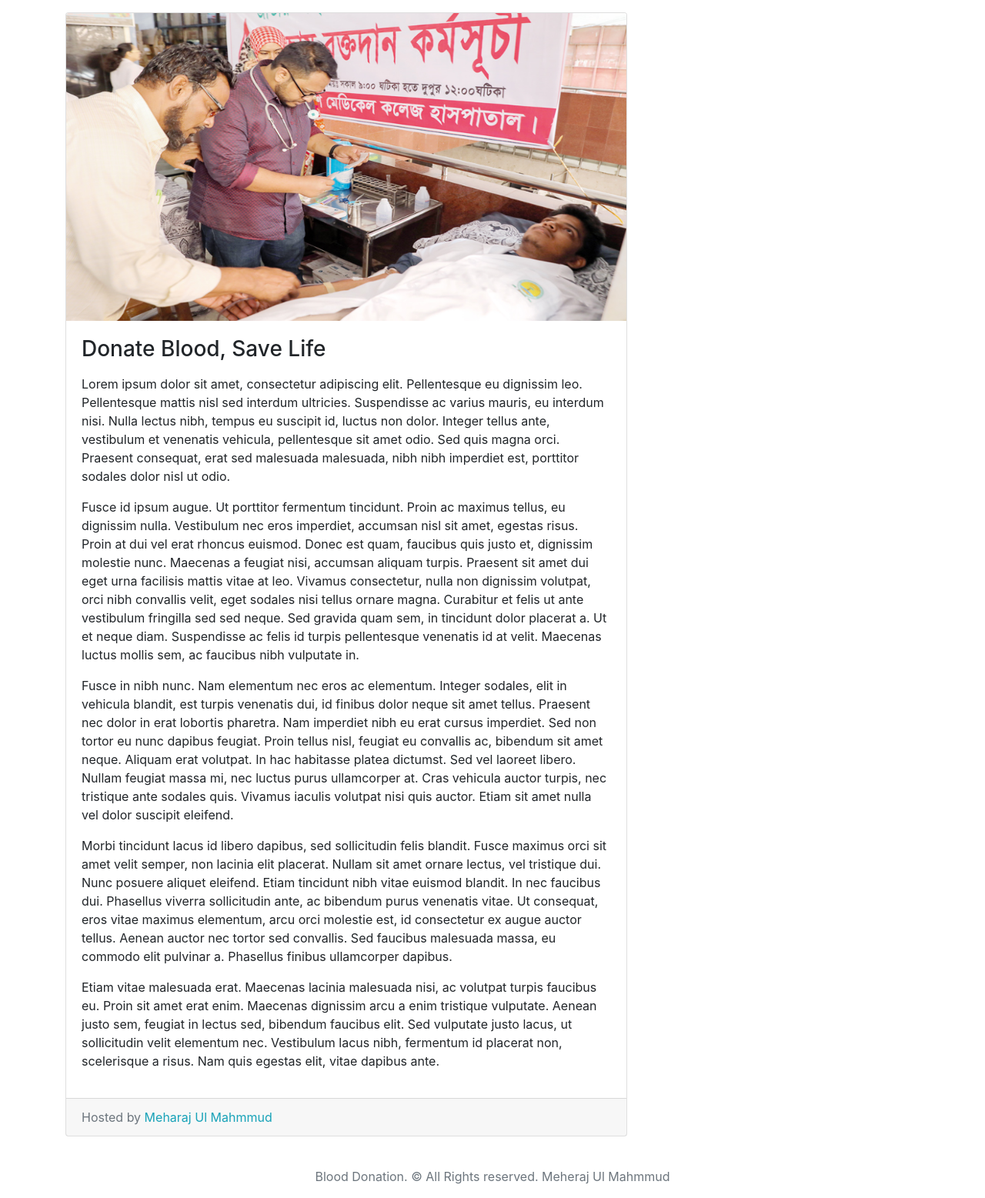
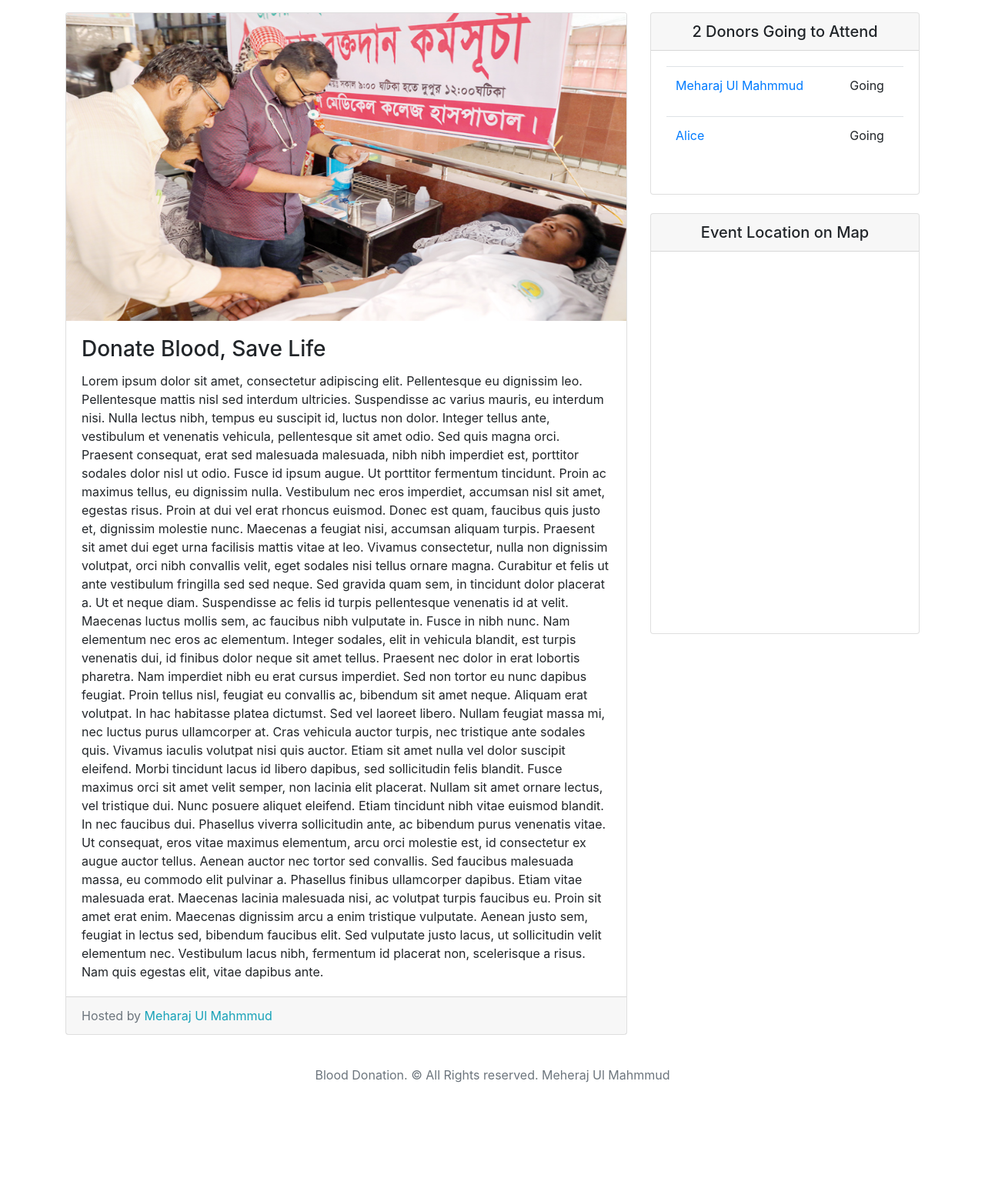
Before and after one commit to superior-prog/Blood-Donation, a Django app: template event/templates/event/event_detail.html in a window 1280 px wide. Shown: the part 56-1613 px from the top of the page at 77% size. After the commit the page ends 1463 px from the top, so only its background shows below. Run offline with Django 3.2, Linux system fonts and the light colour scheme; the template is opened without the code that fills it: values that come from a table or form of the project are taken from there, others are empty; a user stored in the database is signed in; data comes from the database, SQL or seed files in the repository; parts of the project's set-up code (start-up, migrations or seed data) failed here and were passed over; some libraries are stand-ins or nearby versions.

Commit message:
Update event_detail.html

```diff
--- a/event/templates/event/event_detail.html
+++ b/event/templates/event/event_detail.html
@@ -11,10 +11,10 @@
         <div class="card-body">
             <h3 class="card-title">{{ event.name }}</h3>
             {% if request.user == event.host %}
-           <a class="btn btn-outline-info" href="{% url 'edit-event' event.id %}">Edit</a>
-            <a class="btn btn-outline-danger" href="{% url 'delete-event' event.id %}">Delete</a>
+            <a class="btn btn-outline-info" href="{% url 'edit-event' event.id %}">Edit Event</a>
+            <a class="btn btn-outline-danger" href="{% url 'delete-event' event.id %}">Delete Event</a>
             {% endif %}
-            <p class="card-text">{{ event.description|linebreaks }}</p>
+            <p class="card-text">{{ event.description|safe }}</p>
         </div>
         <div class="card-footer text-muted">
             Hosted by <span class="text-info mr-2">{{ event.host.name }}</span>
@@ -26,26 +26,89 @@
 </div>
 
 
-{% if request.user == event.host %}
 <!-- Sidebar Widgets Column -->
 <div class="col-md-4 mt-4">
     <!-- Side Widget -->
+
     <div class="card">
-        <h5 class="card-header text-center">Invite People</h5>
+        <h5 class="card-header text-center">{{ profiles.count }} Donor{{ profiles.count|pluralize }} Going to
+            Attend</h5>
         <div class="card-body">
             <table class="table table-hover">
 
                 {% for profile in profiles %}
                 <tr>
-                    <td><a href="{% url 'profile' profile.user.id %}" class="card-link">{{ profile.user.name }}</a></td>
-                    <td>{{ profile.blood_group }}</td>
+                    <td>
+                        <a href="{% url 'profile' profile.user.id %}" class="card-link">{{ profile.user.name }}</a>
+                    </td>
+                    <td>
+                        <p>Going</p>
+                    </td>
                 </tr>
                 {% endfor %}
 
             </table>
         </div>
     </div>
+
+
+    {% if request.user == event.host %}
+    <div class="card mt-4">
+        <h5 class="card-header text-center">Invited People</h5>
+        <div class="card-body">
+            <table class="table table-hover">
+
+                {% for person in invited_people %}
+                <tr>
+                    <td>
+                        <a href="{% url 'profile' person.id %}" class="card-link">{{ person.name }}</a>
+                    </td>
+                    <td>
+                        <form method="GET">
+                            <input name="dltPersonID" value="{{ person.id }}" hidden>
+                            <input class="btn btn-outline-danger btn-md" type="submit" name="dltInvite"
+                                   value="Delete Invitation"/>
+                        </form>
+                    </td>
+                </tr>
+                {% endfor %}
+
+            </table>
+        </div>
+    </div>
+
+    <div class="card mt-4">
+        <h5 class="card-header text-center">Invite People</h5>
+        <div class="card-body">
+            <table class="table table-hover">
+
+                {% for person in uninvited_people %}
+                <tr>
+                    <td>
+                        <a href="{% url 'profile' person.id %}" class="card-link">{{ person.name }}</a>
+                    </td>
+                    <td>
+                        <form method="GET">
+                            <input name="personID" value="{{ person.id }}" hidden>
+                            <button class="btn btn-outline-primary btn-md" type="submit">Invite</button>
+                        </form>
+                    </td>
+                </tr>
+                {% endfor %}
+
+            </table>
+        </div>
+    </div>
+    {% endif %}
+
+    <div class="card mt-4">
+        <h5 class="card-header text-center">Event Location on Map</h5>
+        <div class="card-body">
+            <iframe width="100%" height="450" frameborder="0" scrolling="no" marginheight="0"
+                    marginwidth="0" src={{ location_link|safe }}></iframe>
+        </div>
+
+    </div>
 </div>
-{% endif %}
 
 {% endblock %}
```
